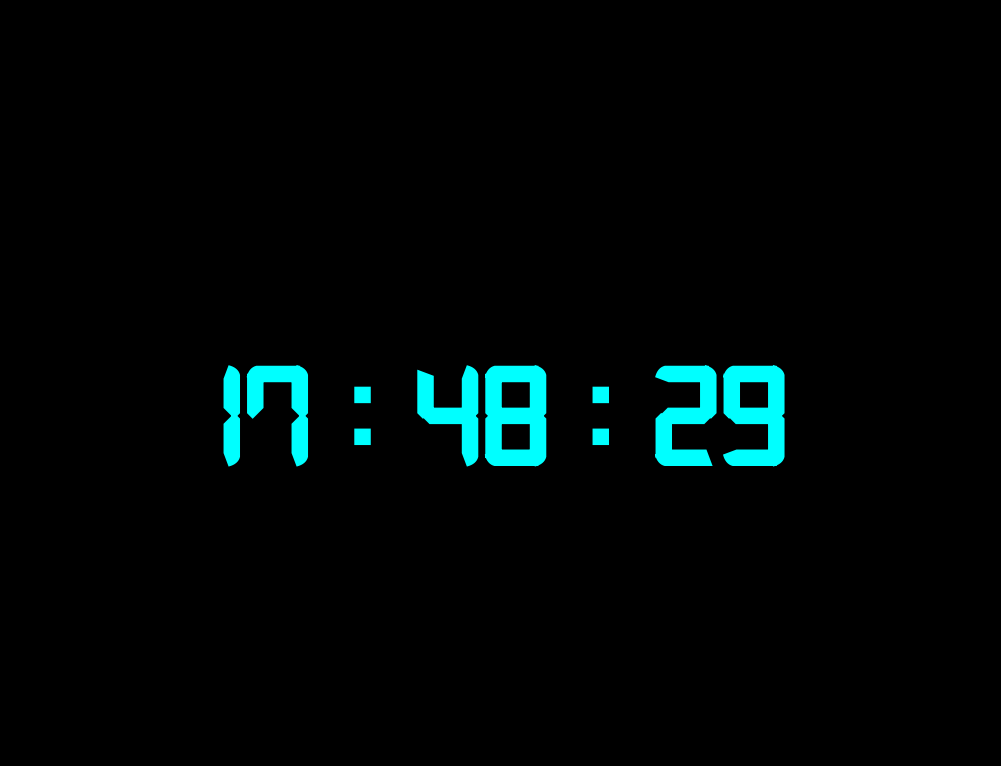
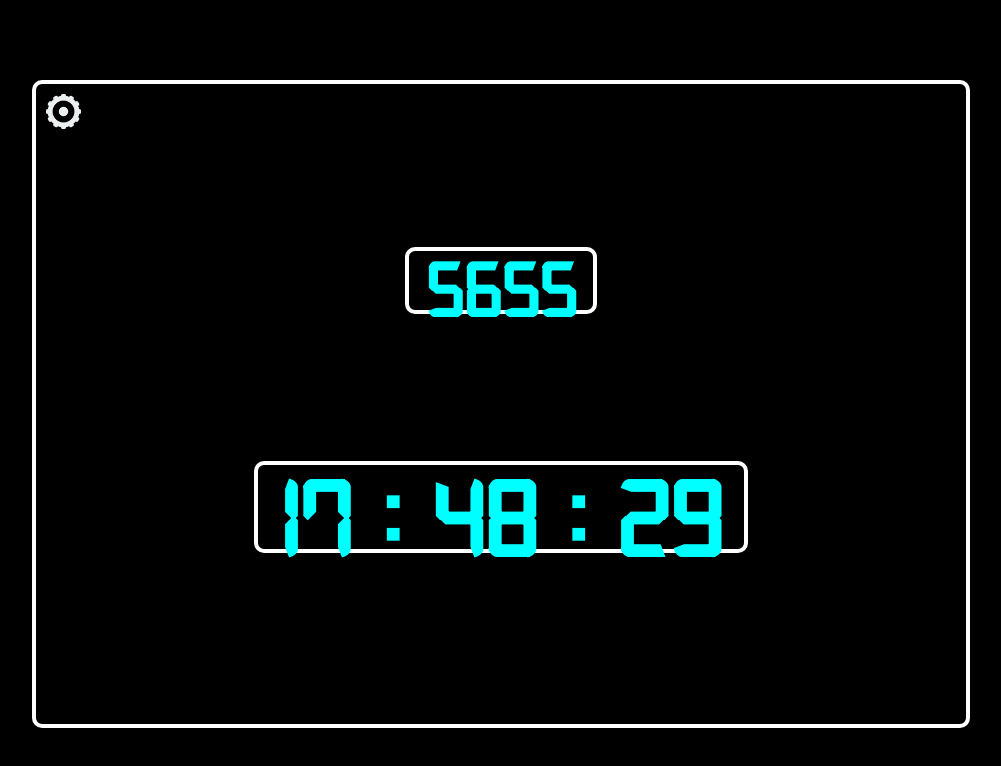
Before and after one commit to dheeraj1320/Digital-Clock, a plain HTML site: page DigiClock.html in a window 1280 px wide. Shown: the whole page, without its empty margins (139-1140 px from the left). Drawn offline with Linux system fonts and the light colour scheme.

Commit message:
structure changed

```diff
--- a/DigiClock.css
+++ b/DigiClock.css
@@ -7,20 +7,67 @@ body {
   margin: 0;
   background-color: black;
 }
-section {
+
+.container {
+  border: 4px solid white;
+  border-radius: 10px;
+  height: 80vh;
+  width: 80%;
+  min-width: 700px;
+  max-width: 930px;
+  margin: auto;
+  margin-top: 10vh;
+}
+
+.date-time-container {
   display: flex;
   justify-content: center;
   align-items: center;
-  height: 100vh;
-  width: 80%;
-  margin: auto;
+  flex-direction: column;
+  justify-content: space-evenly;
+  height: 80vh;
+}
+
+.date {
+  border: 4px solid white;
+  border-radius: 10px;
+  padding: 0.1em 0.2em;
+  font-size: 5em;
+  font-family: "Digital-7";
+  font-weight: 800;
+  color: aqua;
 }
 
 .time {
-  text-align: center;
-  font-size: 9em;
+  border: 4px solid white;
+  border-radius: 10px;
+  padding: 0.1em 0.2em;
+
+  font-size: 7em;
   font-family: "Digital-7";
 
   font-weight: 1000;
   color: aqua;
 }
+
+.setting {
+  position: absolute;
+}
+
+.setting img {
+  float: left;
+  width: 35px;
+  margin: 10px;
+}
+
+.rotate {
+  -moz-transition: all 0.5s linear;
+  -webkit-transition: all 0.5s linear;
+  transition: all 0.3s linear;
+}
+
+.rotate.down {
+  -moz-transform: rotate(90deg);
+  -webkit-transform: rotate(90deg);
+  transform: rotate(90deg);
+}
--- a/DigiClock.html
+++ b/DigiClock.html
@@ -6,14 +6,23 @@
     <meta name="viewport" content="width=device-width, initial-scale=1.0" />
     <title>DigiClock</title>
     <link rel="stylesheet" href="DigiClock.css" />
-    <!-- <link href="http://fonts.cdnfonts.com/css/led-digital-7" rel="stylesheet" /> -->
-
     <script src="DigiClock.js"></script>
   </head>
 
   <body>
-    <section>
-      <span class="time"></span>
-    </section>
+    <div class="container">
+      <a href="#" onclick="settings()" class="setting"
+        ><img class="setting-logo rotate" src="white-settings-icon-1.jpg"
+      /></a>
+
+      <div class="date-time-container">
+        <span class="date">5655</span>
+
+        <div class="time-container">
+          <span class="time"></span>
+          <div class="time-label"></div>
+        </div>
+      </div>
+    </div>
   </body>
 </html>
--- a/DigiClock.js
+++ b/DigiClock.js
@@ -8,3 +8,8 @@ function timeabcd() {
     hour + " : " + min + " : " + second;
 }
 setInterval(timeabcd, 1000);
+
+const settings = function () {
+  console.log("shchh");
+  document.querySelector(".rotate").classList.toggle("down");
+};
```
Also changed, not shown: settings-icon-19.jpg (added), white-settings-icon-1.jpg (added).
